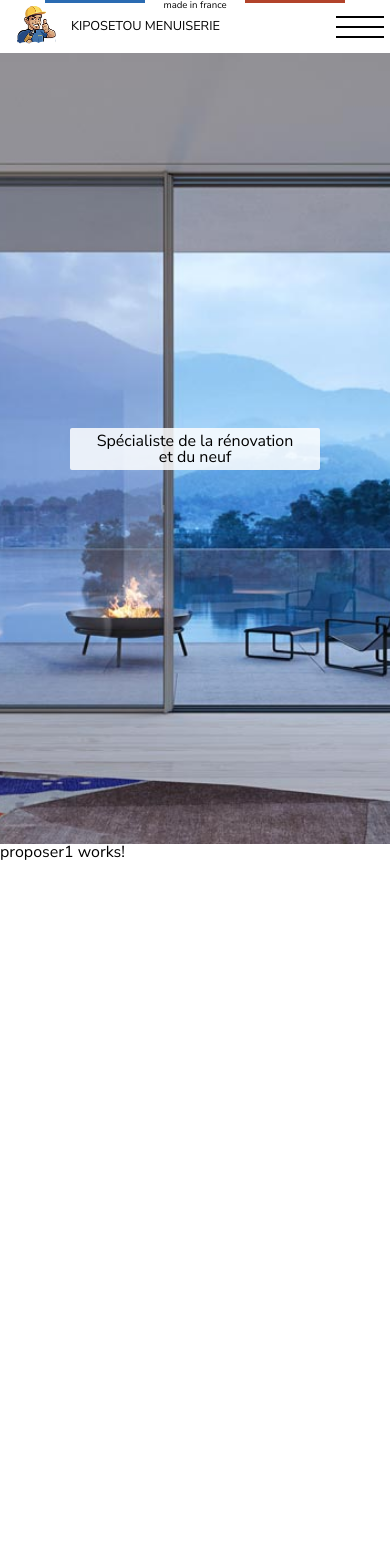
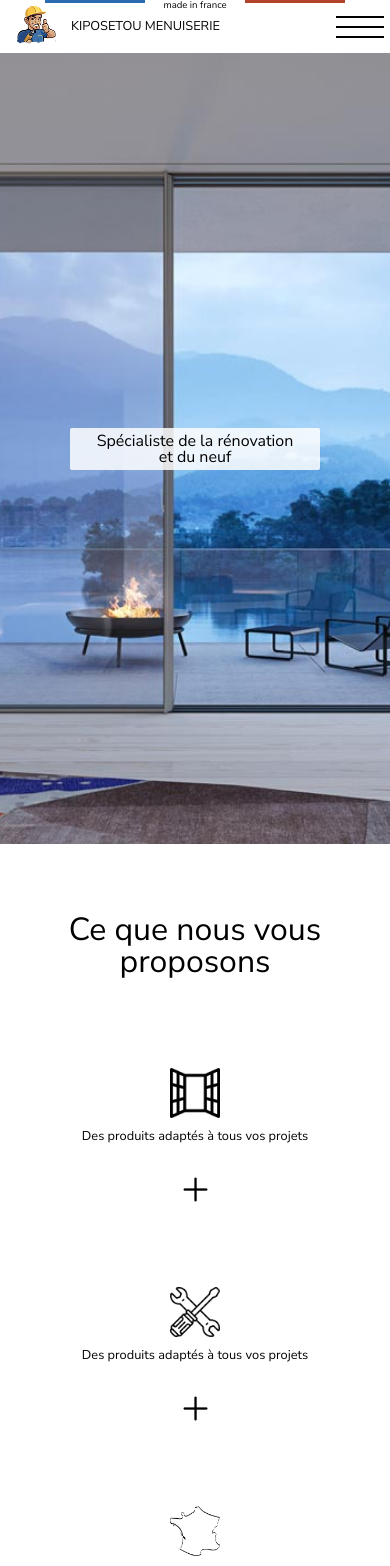
Before and after one commit to mohammed266392/kiposetou-universal, an Angular app: page /Accueil in a window 390 px wide. Shown: the top 1566 px of the page. Before the commit the page ends 863 px from the top, so only its background shows below. Built offline with nearby package versions, Linux system fonts and the light colour scheme.

Commit message:
utilisation de @InPut et @Output

```diff
--- a/src/app/proposer1-item/proposer1-item.component.html
+++ b/src/app/proposer1-item/proposer1-item.component.html
@@ -1,8 +1,6 @@
-<div class="main2_container_icon_fenetre">
-    <img class="icon" src="./../../assets/images/la-fenetre.png" alt=""/>
-    <p class="sous_icon">Des produits adaptés à tous vos projets</p>
-    <img class="sous_icon_plus"  src="./../../assets/images/plus.png" alt="" width="35px" (click)="clickButton($event)"/> <!-- (click)="clickButton($event)"/> -->
-    <p class="sous_icon_texte">Selon votre budget, vos besoins et vos attentes : une maison individuelle,
-        une maison d'architecte, du logement collectif, des bâtiments tertiaires et
-        industriels. Tous vos projets seront réalisés !</p>
-</div>
+<img class="icon" [src]="imageUrl" alt=""/>
+<p class="sous_icon">Des produits adaptés à tous vos projets</p>
+<img  [ngClass]="{'sous_icon_plus':true, 'active':isActive}"  src="./../../assets/images/plus.png" alt="" width="35px" (click)="clickButton()"/> <!-- (click)="clickButton($event)"/> -->
+<p [ngClass]="{'sous_icon_texte':true,'active':isActive}">Selon votre budget, vos besoins et vos attentes : une maison individuelle,
+    une maison d'architecte, du logement collectif, des bâtiments tertiaires et
+    industriels. Tous vos projets seront réalisés !</p>
--- a/src/app/proposer1-item/proposer1-item.component.scss
+++ b/src/app/proposer1-item/proposer1-item.component.scss
@@ -1,13 +1,4 @@
-.main2_container_icon_fenetre,.main2_container_icon_outils,.main2_container_icon_localisation{
-    display: flex;
-    flex-direction: column;
-    // border: 1px solid black;
-    align-self: flex-start;
-    gap: 7px;
-    text-align: center;
-    width: 33%;
-  }
-
+@import "../../vars";
 
 .sous_icon_texte{
     text-align: center;
@@ -50,3 +41,80 @@
   width:60px;
   height:60px;
 }
+
+.main2_container_icon_fenetre,.main2_container_icon_outils,.main2_container_icon_localisation{
+  display: flex;
+  flex-direction: column;
+  // border: 1px solid black;
+  align-self: flex-start;
+  gap: 7px;
+  text-align: center;
+  width: 33%;
+}
+//   .main2_container_icon{
+//     margin-bottom: 250px;
+//   }
+
+  .main2_container_icon{
+    display: flex;
+    flex-wrap: nowrap;
+    justify-content: space-around;
+    margin-top: 20px;
+    width: 100%;
+    // border: 1px solid green;
+  }
+
+
+
+
+  .main2_container_proposer{
+    padding-top: 20px;
+    text-align: center;
+    font-size: 2.5em;
+    padding-top: 70px;
+    padding-bottom: 70px;
+  }
+
+  @media only screen and (min-width:0px) and (max-width:500px){
+
+    .main2_container_icon_fenetre,.main2_container_icon_outils,.main2_container_icon_localisation{
+
+      width: 100%;
+    }
+
+
+
+    .main2_container_icon{
+      display: flex;
+      flex-direction: column;
+      gap: 50px;
+    }
+    .sous_icon{
+      margin-top: 5px;
+      margin-bottom: 5px;
+    }
+    .sous_icon_plus{
+      margin-top: 0px;
+    }
+    .sous_icon_texte.active{
+      height: 90px;
+    }
+
+  }
+
+
+  @media only screen and (min-width: 982px) {
+
+  }
+
+  @media only screen and (max-width: 982px) {
+    .main2{
+        font-size: 0.8em;
+    }
+    .icon{
+        margin: auto;
+        width:50px;
+        height:50px;
+      }
+
+}
--- a/src/app/proposer1-item/proposer1-item.component.ts
+++ b/src/app/proposer1-item/proposer1-item.component.ts
@@ -1,4 +1,4 @@
-import { Component, OnInit } from '@angular/core';
+import { Component, EventEmitter, Input, OnInit, Output } from '@angular/core';
 
 @Component({
   selector: 'app-proposer1-item',
@@ -7,16 +7,20 @@ import { Component, OnInit } from '@angular/core';
 })
 export class Proposer1ItemComponent implements OnInit {
 
+  @Input() imageUrl : string ="";
+  @Input() isActive : boolean = false;
+  @Input() id : number | undefined;
 
-
-  clickButton($event: MouseEvent) {
-    throw new Error('Method not implemented.');
-  }
+  @Output() clickEmitter : EventEmitter<boolean> = new EventEmitter<boolean>();
 
   constructor() { }
 
   ngOnInit(): void {
   }
 
+  clickButton() {
+    console.log("j'emets une valeur : ",!this.isActive);
+    this.clickEmitter.emit(!this.isActive);
+  }
 
 }
--- a/src/app/proposer1/proposer1.component.html
+++ b/src/app/proposer1/proposer1.component.html
@@ -1 +1,16 @@
-<p>proposer1 works!</p>
+<div class="main2">
+    <div class="main2_container_proposer">
+        Ce que nous vous proposons
+    </div>
+    <div class="main2_container_icon">
+        <app-proposer1-item *ngFor="let id of idChildren"
+        (clickEmitter)="clickReceive($event,id)"
+        class="main2_container_icon_fenetre"
+        [id]="id"
+        [imageUrl]="imagePath + iconsImages[id-1]"
+        [isActive]="isActiveTab[id-1]">
+        </app-proposer1-item>
+        <!-- <app-proposer1-item class="main2_container_icon_outils" [imageUrl]="imagePath + iconsImages[1]"></app-proposer1-item>
+        <app-proposer1-item class="main2_container_icon_localisation" [imageUrl]="imagePath + iconsImages[2]"></app-proposer1-item> -->
+    </div>
+</div>
--- a/src/app/proposer1/proposer1.component.scss
+++ b/src/app/proposer1/proposer1.component.scss
@@ -0,0 +1,120 @@
+@import "../../vars";
+
+.sous_icon_texte{
+    text-align: center;
+    color: black;
+    font-style: normal;
+    font-weight: 300;
+    overflow: hidden;
+    height: 0px;
+    transition: height 0.5s ease-out;
+    pointer-events: none;
+    //border: 1px solid rgb(177, 2, 2);
+    width: 86%;
+    align-self: center;
+    margin-top: 23px;
+  }
+
+.sous_icon_texte.active{
+  height: 210px;
+}
+
+.sous_icon_plus{
+  cursor: pointer;
+  margin: auto;
+  margin-top: 10px;
+  transition: all 0.5s ease-in-out;
+}
+.sous_icon_plus.active{
+  background-color: #b3b3b3;
+  border-radius: 20px;
+}
+
+
+.sous_icon{
+  margin: auto;
+  height: 30px;
+}
+
+.icon{
+  margin: auto;
+  width:60px;
+  height:60px;
+}
+
+.main2_container_icon_fenetre,.main2_container_icon_outils,.main2_container_icon_localisation{
+  display: flex;
+  flex-direction: column;
+  // border: 1px solid black;
+  align-self: flex-start;
+  gap: 7px;
+  text-align: center;
+  width: 33%;
+}
+//   .main2_container_icon{
+//     margin-bottom: 250px;
+//   }
+
+  .main2_container_icon{
+    display: flex;
+    flex-wrap: nowrap;
+    justify-content: space-around;
+    margin-top: 20px;
+    width: 100%;
+    // border: 1px solid green;
+  }
+
+
+
+
+  .main2_container_proposer{
+    padding-top: 20px;
+    text-align: center;
+    font-size: 2.5em;
+    padding-top: 70px;
+    padding-bottom: 70px;
+  }
+
+  @media only screen and (min-width:0px) and (max-width:500px){
+
+    .main2_container_icon_fenetre,.main2_container_icon_outils,.main2_container_icon_localisation{
+
+      width: 100%;
+    }
+
+
+
+    .main2_container_icon{
+      display: flex;
+      flex-direction: column;
+      gap: 50px;
+    }
+    .sous_icon{
+      margin-top: 5px;
+      margin-bottom: 5px;
+    }
+    .sous_icon_plus{
+      margin-top: 0px;
+    }
+    .sous_icon_texte.active{
+      height: 90px;
+    }
+
+  }
+
+
+  @media only screen and (min-width: 982px) {
+
+  }
+
+  @media only screen and (max-width: 982px) {
+    .main2{
+        font-size: 0.8em;
+    }
+    .icon{
+        margin: auto;
+        width:50px;
+        height:50px;
+      }
+
+}
--- a/src/app/proposer1/proposer1.component.ts
+++ b/src/app/proposer1/proposer1.component.ts
@@ -7,9 +7,20 @@ import { Component, OnInit } from '@angular/core';
 })
 export class Proposer1Component implements OnInit {
 
+  idChildren = [1,2,3];
+  isActiveTab : Array<boolean> = [false,false,false] ;
+  imagePath : string = "./../../assets/images/";
+  iconsImages : Array<string> = ["la-fenetre.png","outils.png","carte-france.png"];
+
+
   constructor() { }
 
   ngOnInit(): void {
   }
 
+  clickReceive(value : boolean, id : number){
+    this.isActiveTab[id-1] = value;
+    // this.isActive = value;
+    // console.log("j'ai recu une données : ",this.isActive);
+  }
 }
```
